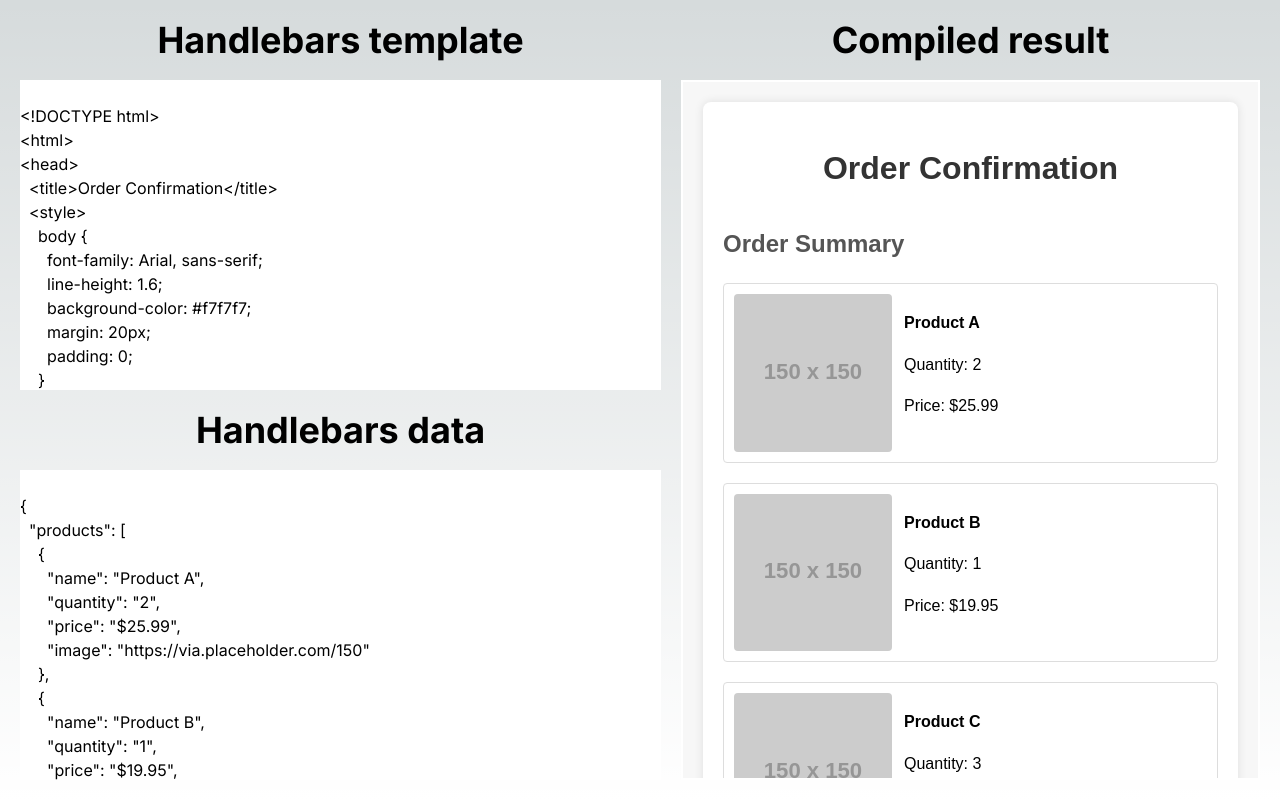
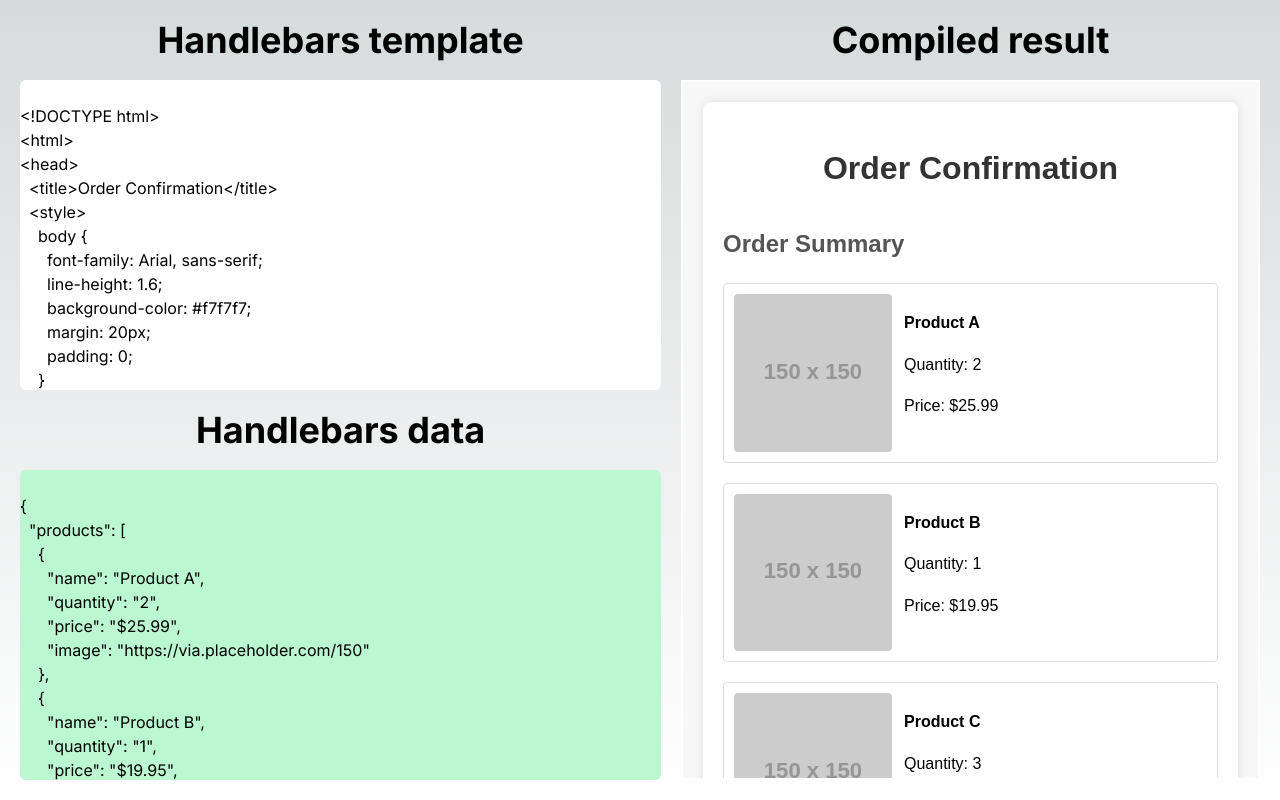
Before and after one commit to Dylan-Kentish/hbs-editor, a Next.js app: page / in a window 1280 px wide. Built offline with nearby package versions, Linux system fonts and the light colour scheme.

Commit message:
indicate if the data structure matches the template

```diff
--- a/src/app/page.tsx
+++ b/src/app/page.tsx
@@ -1,8 +1,8 @@
 'use client';
 
 import CompiledRenderer from '@/components/CompliedRenderer';
-import { isExpected } from '@/lib/compare';
-import { generateTypeScriptTypes } from '@/lib/parse';
+import { areEqual } from '@/lib/compare';
+import { parseHBSTemplate } from '@/lib/parse';
 import { toString } from '@/lib/string';
 import Handlebars from 'handlebars';
 import { useState } from 'react';
@@ -210,15 +210,27 @@ const defaultData = `
 function update(template: string, data: string) {
   try{
     const parsedJSON = JSON.parse(data);
-    const compiled = Handlebars.compile(template)(parsedJSON);
-    const node = generateTypeScriptTypes(template)
-    console.log("Template data structure", toString(node));
-    console.log("Json data structure", parsedJSON);
-    console.log("Template has expected data structure", isExpected(node, parsedJSON))
-    return compiled;
+    return Handlebars.compile(template)(parsedJSON);
   } catch (e) {
     console.error(e)
     return null;
+  }
+}
+
+function checkTypeEquality(template: string, data: string): boolean {
+  try{
+    const parsedJSON = JSON.parse(data);
+    const node = parseHBSTemplate(template)
+    const equal = areEqual(node, parsedJSON);
+
+    if (!equal) {
+      return false;
+    }
+
+    return true;
+  } catch (e) {
+    console.error(e)
+    return false;
   }
 }
 
@@ -226,24 +238,48 @@ export default function Home() {
   const [template, setTemplate] = useState<string>(defaultTemplate)
   const [data, setData] = useState<string>(defaultData)
   const [compiled, setCompiled] = useState<string | null>(update(template, data))
+  const [typesEqual, setTypesEqual] = useState<boolean | undefined>(true)
 
   function handleTemplateChange(event: React.ChangeEvent<HTMLTextAreaElement>) {
     setTemplate(event.target.value)
-    setCompiled(update(event.target.value, data))
+
+    const compiled = update(event.target.value, data);
+
+    if (compiled !== null) {
+      setTypesEqual(checkTypeEquality(event.target.value, data))
+    } else {
+      setTypesEqual(undefined)
+    }
+
+    setCompiled(compiled)
   }
 
   function handleDataChange(event: React.ChangeEvent<HTMLTextAreaElement>) {
     setData(event.target.value)
-    setCompiled(update(template, event.target.value))
+
+    const compiled = update(template, event.target.value);
+
+    if (compiled !== null) {
+      setTypesEqual(checkTypeEquality(template, event.target.value))
+    } else {
+      setTypesEqual(undefined)
+    }
+
+    setCompiled(compiled)
   }
 
   return (
     <main className="flex grow h-screen p-5 gap-5">
       <div className="flex grow flex-col justify-center gap-5">
         <h1 className="text-4xl font-bold text-center ">Handlebars template</h1>
-        <textarea className="flex grow text-black resize-none" spellCheck={false} value={template} onChange={handleTemplateChange} />
+        <textarea className="flex grow text-black resize-none rounded-md" spellCheck={false} value={template} onChange={handleTemplateChange} />
         <h1 className="text-4xl font-bold text-center">Handlebars data</h1>
-        <textarea className="flex grow text-black resize-none" spellCheck={false} value={data} onChange={handleDataChange} />
+        <textarea
+          className={`flex grow text-black resize-none rounded-md
+            ${typesEqual === true ? 'bg-green-200' : typesEqual === false ? 'bg-red-200' : 'bg-orange-200'}`}
+          spellCheck={false}
+          value={data}
+          onChange={handleDataChange} />
       </div>
       <div className="flex grow flex-col gap-5">
         <h1 className="text-4xl font-bold text-center ">Compiled result</h1>
--- a/src/lib/compare.ts
+++ b/src/lib/compare.ts
@@ -1,7 +1,7 @@
 import ts from "typescript";
 
 // Helper function to check if a TypeNode is equal to Expected
-export function isExpected(typeNode: ts.TypeNode | null, expected: any): boolean {
+export function areEqual(typeNode: ts.TypeNode | null, expected: any): boolean {
   if (!typeNode) {
     return false;
   }
@@ -39,11 +39,11 @@ export function isExpected(typeNode: ts.TypeNode | null, expected: any): boolean
 
         if (member.type) {
           if (ts.isTypeLiteralNode(member.type)) {
-            return isExpected(member.type, expected[variableName])
+            return areEqual(member.type, expected[variableName])
           } else if (ts.isArrayTypeNode(member.type)) {
             const array = expected[variableName] as any[];
             const type = member.type;
-            return array && array.every(item => isExpected(type, item))
+            return array && array.every(item => areEqual(type, item))
           } else {
             const hasKey = keys.includes(variableName)
 
--- a/src/lib/parse.ts
+++ b/src/lib/parse.ts
@@ -88,7 +88,7 @@ function parseProgramNode(node: hbs.AST.Program): ts.TypeNode | null {
 }
 
 // Function to generate TypeScript types from a Handlebars template
-export function generateTypeScriptTypes(hbsTemplate: string): ts.TypeNode | null {
+export function parseHBSTemplate(hbsTemplate: string): ts.TypeNode | null {
   const ast = handlebars.parse(hbsTemplate);
 
   return parseProgramNode(ast);
```
